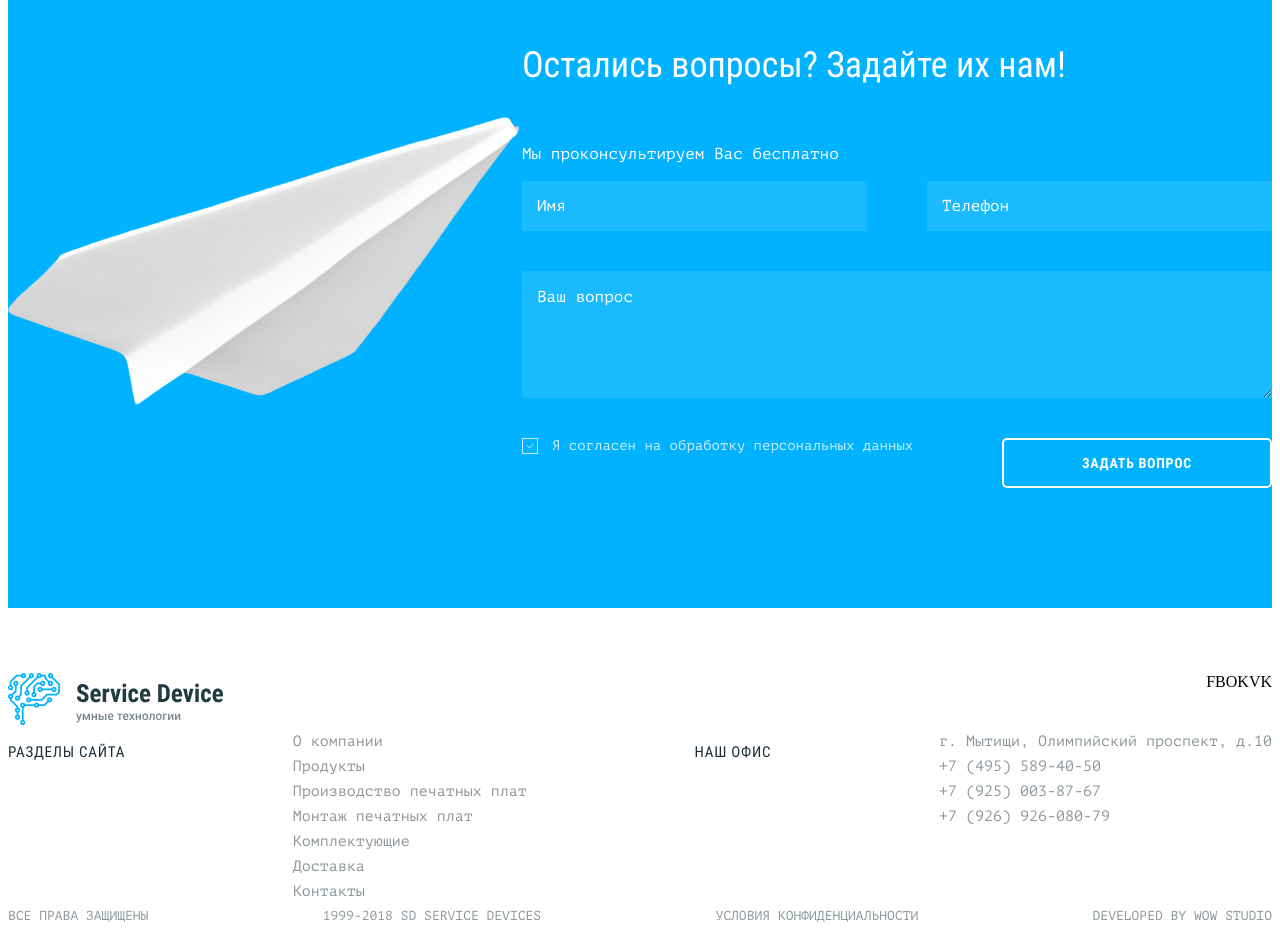
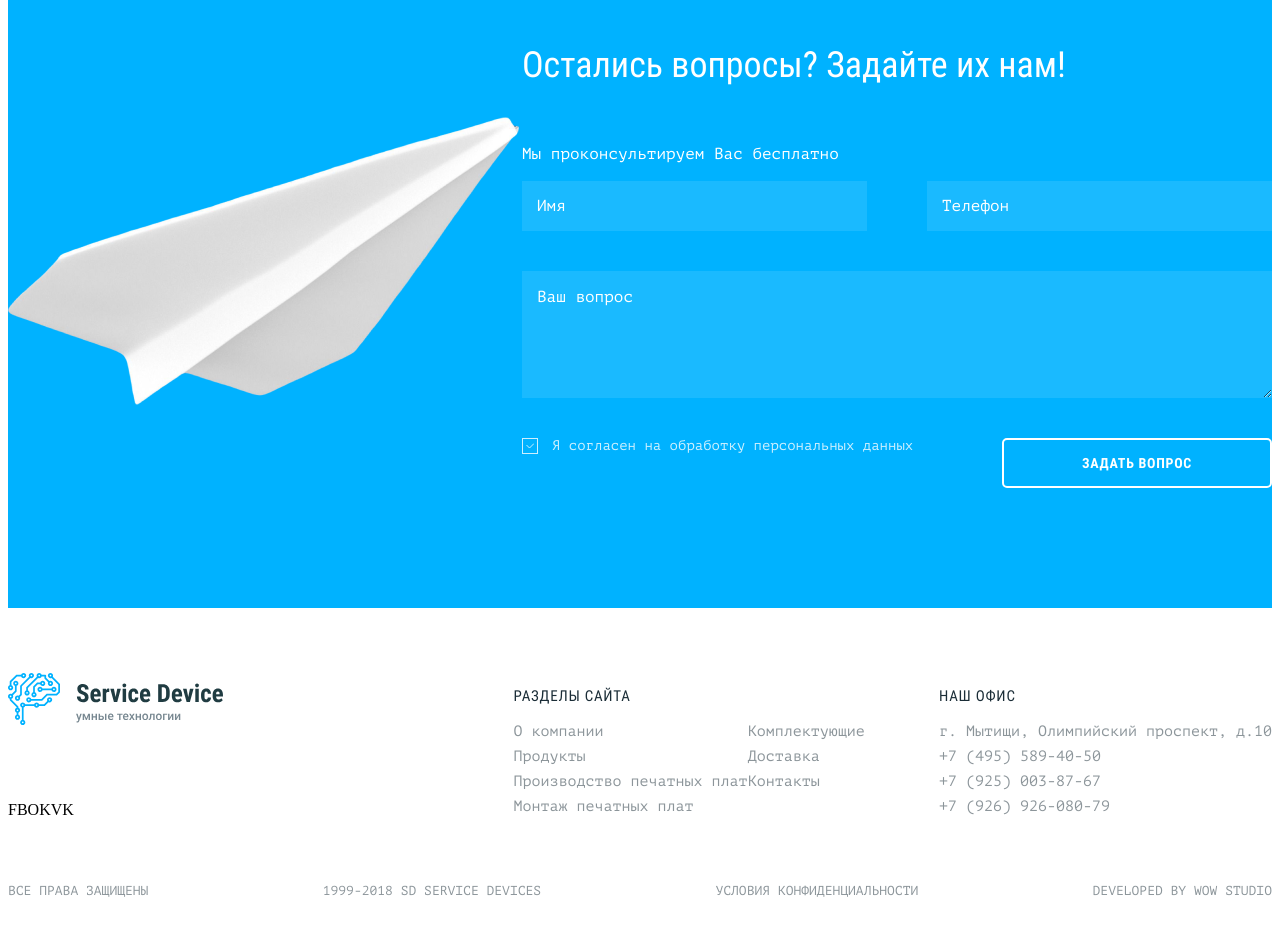
Before and after one commit to vi-nastya/smart-device, a website: page source/index.html in a window 1280 px wide. Shown: the part 3157-4093 px from the top of the page. After the commit the page ends 4068 px from the top, so only its background shows below. Drawn offline with nearby package versions, Linux system fonts and the light colour scheme; files that its build step writes are made by us from their sources.

Commit message:
Fixes footer layout

```diff
--- a/source/index.html
+++ b/source/index.html
@@ -104,7 +104,8 @@
     </section>
   </main>
   <footer class="page-footer">
-    <div class="page-footer__section">
+    <div class="page-footer__top">
+      <div class="page-footer__links">
         <a class="page-footer__logo">
           <div class="page-footer__logo-wrapper">
             <img src="img/logo-dark.svg" alt="Smart Device">
@@ -122,8 +123,10 @@
           </li>
         </ul>
       </div>
-    <div class="page-footer__section">
-      <h3 class="page-footer__section-title">Разделы сайта</h3>
+      <div class="page-footer__menu">
+        <section class="page-footer__nav">
+          <h3 class="page-footer__nav-title">Разделы сайта</h3>
+          <div class="page-footer__nav-columns">
             <ul class="page-footer__nav-list">
               <li class="page-footer__nav-item">
                 <a class="page-footer__nav-link">О компании</a>
@@ -137,6 +140,8 @@
               <li class="page-footer__nav-item">
                 <a class="page-footer__nav-link">Монтаж печатных плат</a>
               </li>
+            </ul>
+            <ul class="page-footer__nav-list">
               <li class="page-footer__nav-item">
                 <a class="page-footer__nav-link">Комплектующие</a>
               </li>
@@ -147,20 +152,24 @@
                 <a class="page-footer__nav-link">Контакты</a>
               </li>
             </ul>
-
-      <h3 class="page-footer__section-title">Наш офис</h3>
-      <ul class="page-footer__contact-list">
-        <li class="page-footer__contact-item">г. Мытищи, Олимпийский проспект, д.10</li>
-        <li class="page-footer__contact-item">+7 (495) 589-40-50</li>
-        <li class="page-footer__contact-item">+7 (925) 003-87-67</li>
-        <li class="page-footer__contact-item">+7 (926) 926-080-79</li>
+          </div>
+        </section>
+        <section class="page-footer__contacts">
+          <h3 class="page-footer__contacts-title">Наш офис</h3>
+          <ul class="page-footer__contacts-list">
+            <li class="page-footer__contacts-item">г. Мытищи, Олимпийский проспект, д.10</li>
+            <li class="page-footer__contacts-item">+7 (495) 589-40-50</li>
+            <li class="page-footer__contacts-item">+7 (925) 003-87-67</li>
+            <li class="page-footer__contacts-item">+7 (926) 926-080-79</li>
           </ul>
+        </section>
       </div>
-    <div class="page-footer__section">
-      <span class="page-footer__accent-text">Все права защищены</span>
-      <span class="page-footer__accent-text">1999-2018 SD Service Devices</span class="page-footer__accent-text">
-      <a class="page-footer__accent-text">Условия конфиденциальности</a class="page-footer__accent-text">
-      <span class="page-footer__accent-text">Developed by wow studio</span class="page-footer__accent-text">
+    </div>
+    <div class="page-footer__copyright">
+      <span class="page-footer__copyright-text">Все права защищены</span>
+      <span class="page-footer__copyright-years">1999-2018 SD Service Devices</span>
+      <a class="page-footer__copyright-docs">Условия конфиденциальности</a>
+      <a class="page-footer__copyright-developer">Developed by wow studio</a>
     </div>
   </footer>
 </body>
--- a/source/sass/blocks/page-footer.scss
+++ b/source/sass/blocks/page-footer.scss
@@ -2,8 +2,17 @@
   padding-top: 65px;
 }
 
-.page-footer__section {
+.page-footer__top {
   display: flex;
+  flex-direction: row;
+  justify-content: space-between;
+
+  padding-bottom: 60px;
+}
+
+.page-footer__links {
+  display: flex;
+  flex-direction: column;
   justify-content: space-between;
 }
 
@@ -16,7 +25,13 @@
   cursor: pointer;
 }
 
-.page-footer__section-title {
+.page-footer__menu {
+  display: flex;
+  justify-content: space-between;
+  min-width: 60%;
+}
+
+.page-footer__nav-title, .page-footer__contacts-title {
   font-family: $header-font-family;
   font-weight: $normal;
   font-size: 15px;
@@ -25,6 +40,10 @@
   text-transform: uppercase;
 
   color: $main-color
+}
+
+.page-footer__nav-columns {
+  display: flex;
 }
 
 .page-footer__nav-list {
@@ -54,13 +73,13 @@
   }
 }
 
-.page-footer__contact-list {
+.page-footer__contacts-list {
   @include reset-list;
   display: flex;
   flex-direction: column;
 }
 
-.page-footer__contact-item {
+.page-footer__contacts-item {
   font-family: $main-font-family;
   font-weight: $normal;
   font-size: 15px;
@@ -70,8 +89,15 @@
   opacity: 0.5;
 }
 
-/* TODO: использовать - это серые буквы большие */
-.page-footer__accent-text {
+.page-footer__copyright {
+  display: flex;
+  justify-content: space-between;
+}
+
+.page-footer__copyright-text,
+.page-footer__copyright-years,
+.page-footer__copyright-docs,
+.page-footer__copyright-developer  {
   font-family: $main-font-family;
   font-weight: $normal;
   font-size: 13px;
@@ -81,3 +107,16 @@
   color: $main-color;
   opacity: 0.5;
 }
+
+.page-footer__copyright-docs,
+.page-footer__copyright-developer {
+  cursor: pointer;
+
+  &:hover, &:focus {
+    opacity: 0.8;
+  }
+
+  &:active {
+    opacity: 0.3;
+  }
+}
```
Lines whose indentation alone changed are shown as unchanged.
